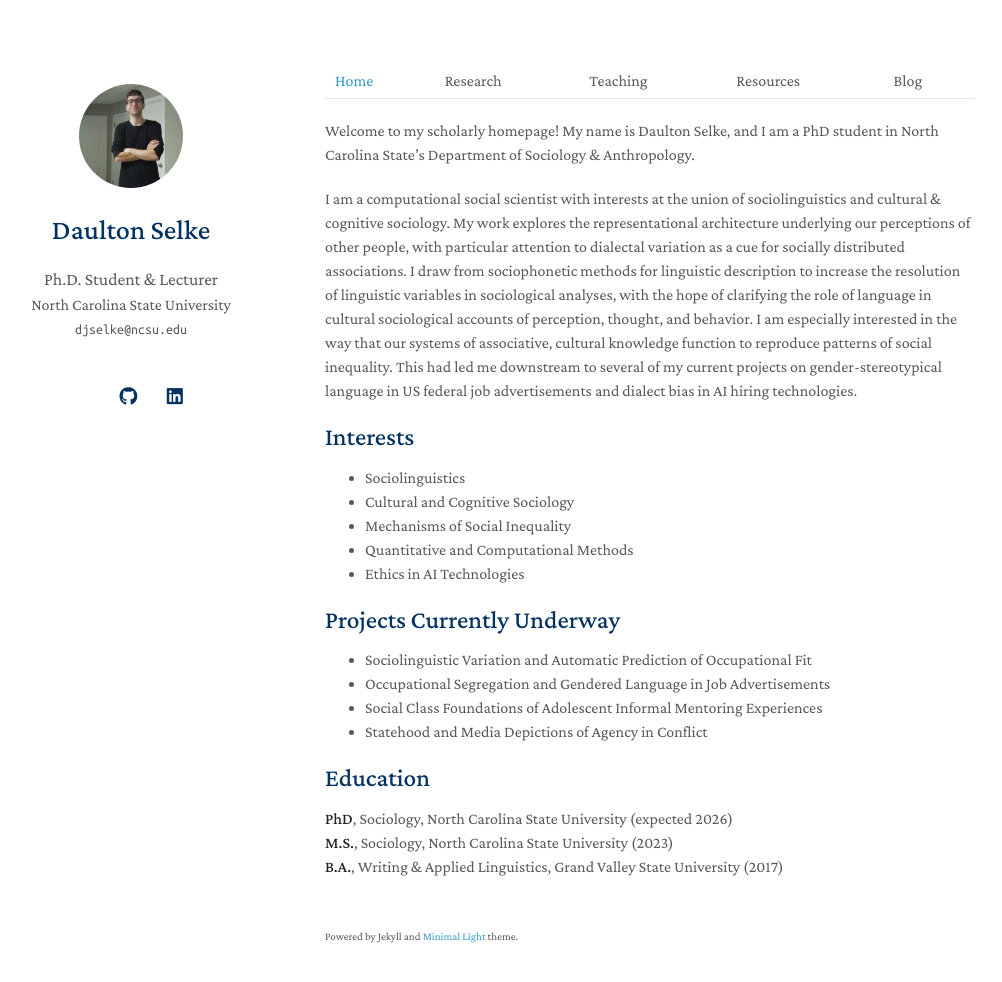
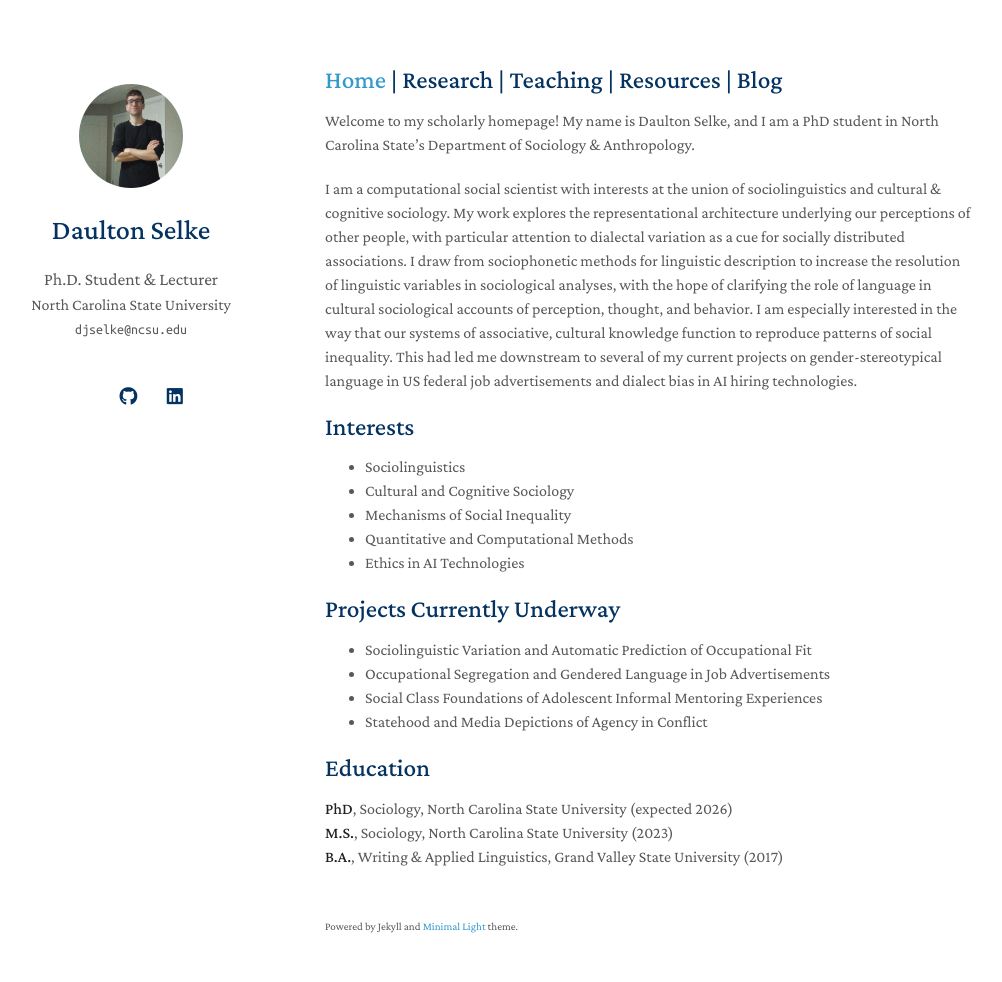
Before and after one commit to selked/selked.github.io, a Jekyll site: the page built from index.md, in a window 1280 px wide and 1017 px high. Shown: the top 982 px of the window, without its empty margins (145-1147 px from the left). Built offline with Jekyll 4.4.1, drawn with Linux system fonts in a browser that asks for light colours; a style sheet for code colours, icons or effects is not loaded; our own code applies the rules of GitHub Pages for plain Markdown files.

Commit message:
Updating website

```diff
--- a/index.md
+++ b/index.md
@@ -1,7 +1,7 @@
 ---
 layout: homepage
 ---
-[Home](https://selked.github.io) | Research | Teaching | Resources | Blog
+## [Home](https://selked.github.io) | Research | Teaching | Resources | Blog
 
 Welcome to my scholarly homepage! My name is Daulton Selke, and I am a PhD student in North Carolina State's Department of Sociology & Anthropology.
 
```
